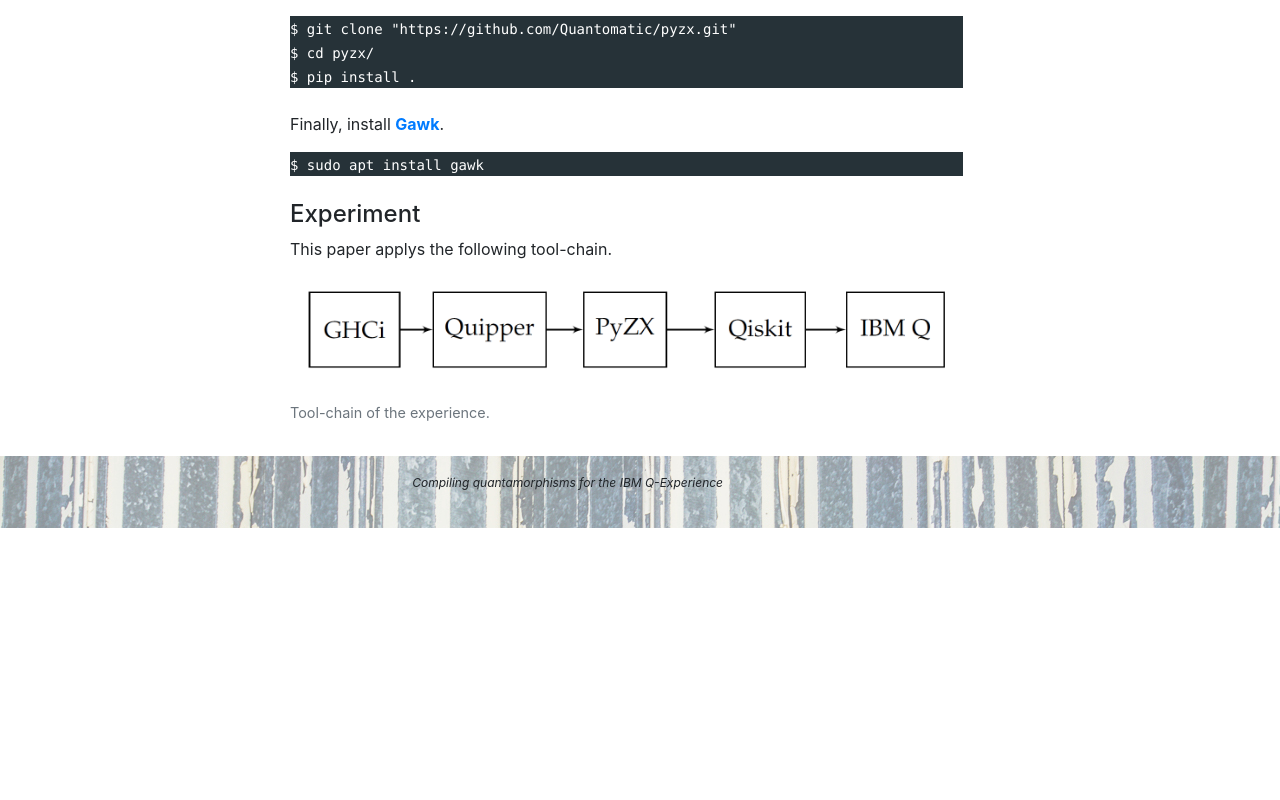
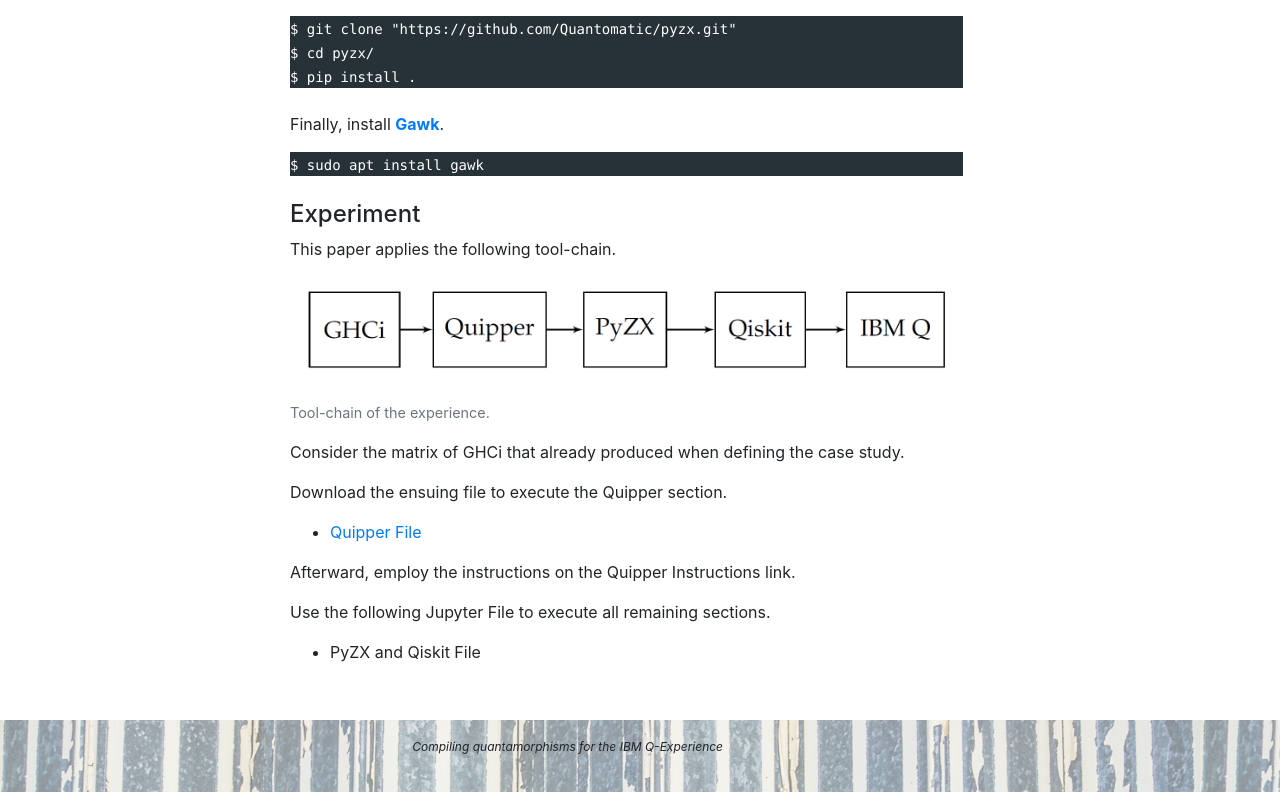
Before and after one commit to AnaNeri/quantamorphismsGuide, a React (Create React App) app: page /replicationPackage in a window 1280 px wide. Shown: the part 1101-1901 px from the top of the page. Before the commit the page ends 1637 px from the top, so only its background shows below. Built offline with nearby package versions, Linux system fonts and the light colour scheme.

Commit message:
Add files Quipper

```diff
--- a/src/containers/ReplicationPackage.js
+++ b/src/containers/ReplicationPackage.js
@@ -98,7 +98,7 @@
 
         <h4>Experiment</h4>
 
-        This paper applys the following tool-chain.
+        This paper applies the following tool-chain.
 
         <Figure>
           <Figure.Image
@@ -109,6 +109,17 @@
           </Figure.Caption>
         </Figure>
 
+        <p>Consider the matrix of GHCi that already produced when defining the case study.</p>
+
+        <p>Download the ensuing file to execute the Quipper section.</p>
+
+        <ul><li><a href="../files/qfold_cnot_7x2_quipper.hs" target="_blank" rel="noopener noreferrer">Quipper File</a></li></ul>
+
+        <p>Afterward, employ the instructions on the Quipper Instructions link.</p>
+
+        <p>Use the following Jupyter File to execute all remaining sections.</p>
+
+        <ul><li><a>PyZX and Qiskit File</a></li></ul>
 
         <br/>
     	</Col>
```
Also changed, not shown: src/files/quipperInstructions.md (added, +11 -0 lines), 1 other file (tests, documents, lock files or other folders).
